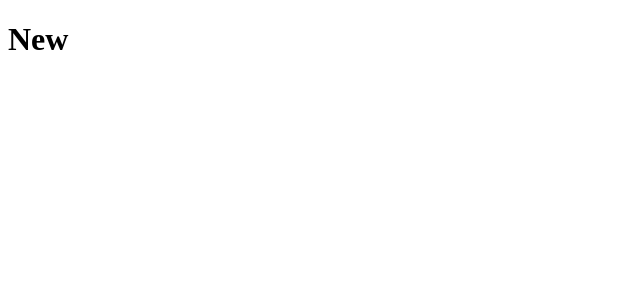
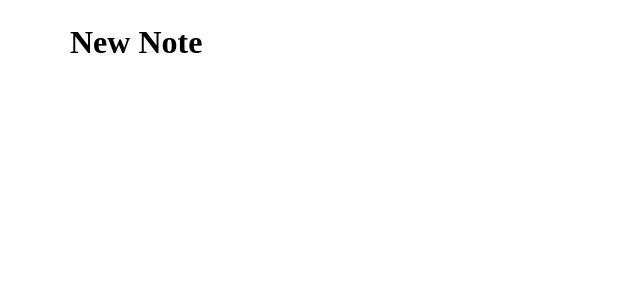
Before and after one commit to davesextonjr/Notes-App-Walkthrough, a React (Vite) app: page /new in a window 1280 px wide. Shown: the top 300 px of the page, without its empty margins (0-640 px from the left). Built offline with nearby package versions, Linux system fonts and the light colour scheme.

Commit message:
add the add note page

```diff
--- a/src/App.tsx
+++ b/src/App.tsx
@@ -1,18 +1,22 @@
 import "bootstrap/dist/css/bootstrap-grid.min.css";
+import { Container } from "react-bootstrap";
 import { Navigate, Route, Routes } from "react-router-dom";
+import { NewNote } from "./NewNote";
+
 function App() {
   return (
-  <Routes>
-    <Route path="/" element={<h1>Home</h1>} />
-    <Route path="/new" element={<h1>New</h1>} />
-    <Route path="/:id">
-      <Route index element={<h1>Show</h1>}/>
-      <Route path="edit" element={<h1>Edit</h1>}/>
-    </Route>
-    <Route path="*" element={<Navigate to= "/"/>} />
-
-  </Routes>
-  )
+    <Container className="my-4">
+      <Routes>
+        <Route path="/" element={<h1>Home</h1>} />
+        <Route path="/new" element={<NewNote />} />
+        <Route path="/:id">
+          <Route index element={<h1>Show</h1>} />
+          <Route path="edit" element={<h1>Edit</h1>} />
+        </Route>
+        <Route path="*" element={<Navigate to="/" />} />
+      </Routes>
+    </Container>
+  );
 }
 
 export default App;
--- /dev/null
+++ b/src/NewNote.tsx
@@ -0,0 +1,7 @@
+export function NewNote(){
+    return (
+       <>
+        <h1 className="mb-4">New Note</h1>
+       </>
+    )
+}
```
